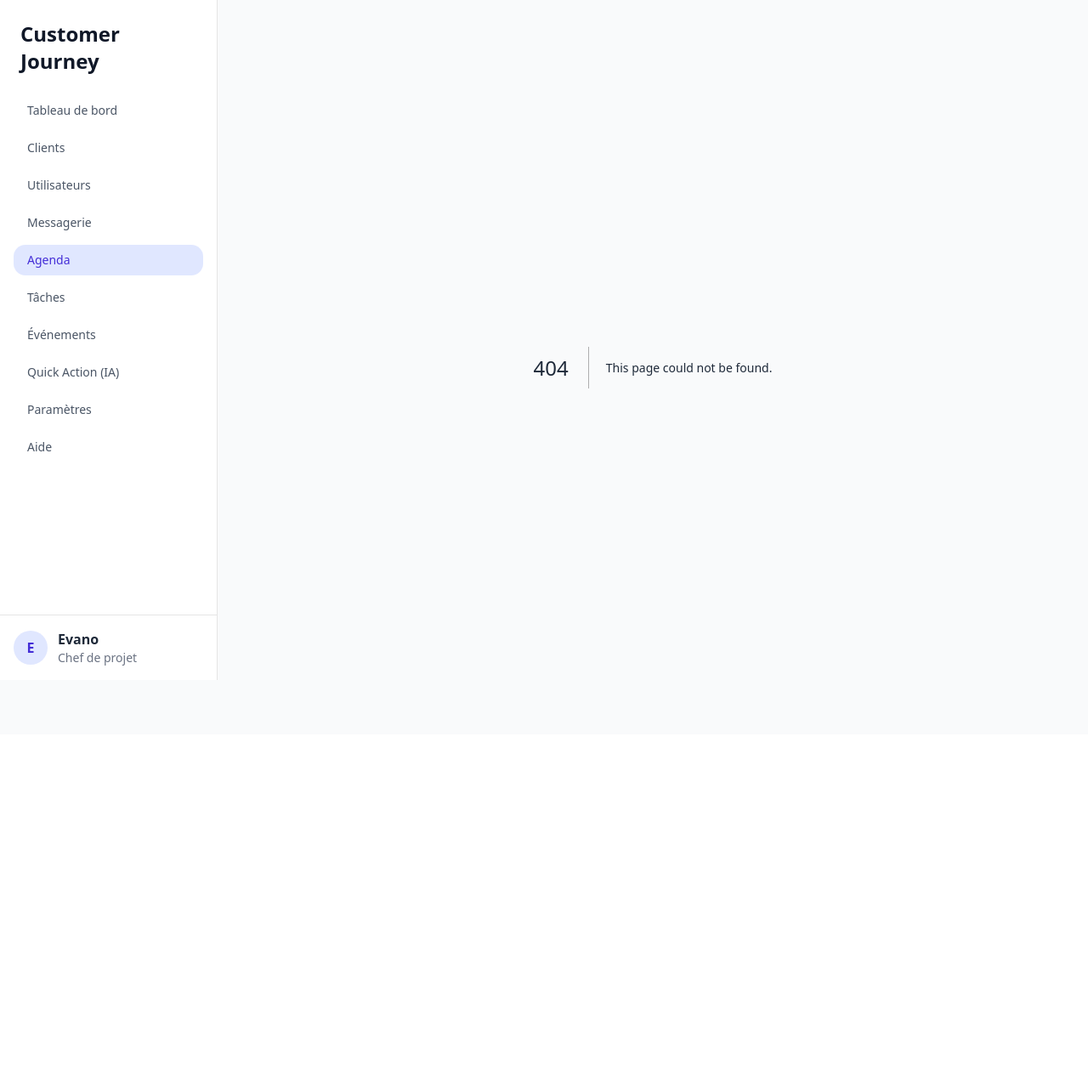
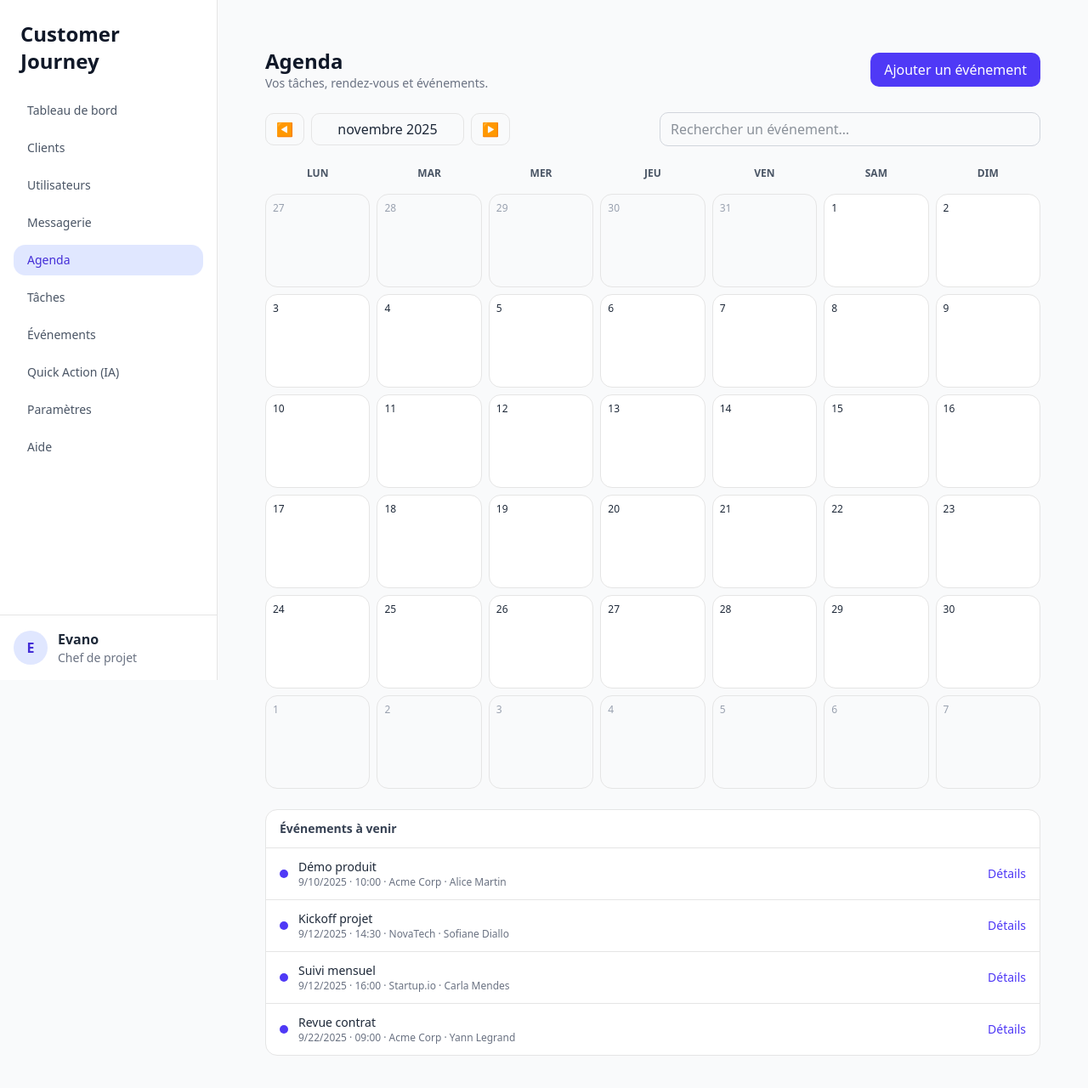
Before and after one commit to ismailAchibat/customer-journey, a Next.js app: page /agenda in a window 1280 px wide. Before the commit this address had no page. Shown: the top 1280 px of the page at 85% size. Before the commit the page ends 864 px from the top, so only its background shows below. Built offline with nearby package versions, Linux system fonts and the light colour scheme.

Commit message:
Page agenda

```diff
--- /dev/null
+++ b/app/agenda/page.tsx
@@ -0,0 +1,163 @@
+"use client";
+
+import { useMemo, useState } from "react";
+
+// Schéma Calendar (mock)
+type EventItem = {
+    id: string;
+    Client: string;
+    subject: string;
+    date: string; // ISO date (yyyy-mm-dd)
+    time: string; // "HH:MM"
+    duration: number; // minutes
+    User: string; // user id ou nom
+};
+
+const MOCK_EVENTS: EventItem[] = [
+    { id: "EV-001", Client: "Acme Corp", subject: "Démo produit", date: "2025-09-10", time: "10:00", duration: 60, User: "Alice Martin" },
+    { id: "EV-002", Client: "NovaTech", subject: "Kickoff projet", date: "2025-09-12", time: "14:30", duration: 90, User: "Sofiane Diallo" },
+    { id: "EV-003", Client: "Startup.io", subject: "Suivi mensuel", date: "2025-09-12", time: "16:00", duration: 45, User: "Carla Mendes" },
+    { id: "EV-004", Client: "Acme Corp", subject: "Revue contrat", date: "2025-09-22", time: "09:00", duration: 30, User: "Yann Legrand" },
+];
+
+function getMonthMatrix(year: number, monthIndex: number) {
+    // monthIndex: 0-11
+    const first = new Date(year, monthIndex, 1);
+    const start = new Date(first);
+    start.setDate(first.getDate() - ((first.getDay() + 6) % 7)); // Lundi = début
+    const weeks: Date[][] = [];
+    for (let w = 0; w < 6; w++) {
+        const week: Date[] = [];
+        for (let d = 0; d < 7; d++) {
+            const day = new Date(start);
+            day.setDate(start.getDate() + w * 7 + d);
+            week.push(day);
+        }
+        weeks.push(week);
+    }
+    return weeks;
+}
+
+export default function AgendaPage() {
+    const now = new Date();
+    const [year, setYear] = useState(now.getFullYear());
+    const [month, setMonth] = useState(now.getMonth());
+
+    const matrix = useMemo(() => getMonthMatrix(year, month), [year, month]);
+    const eventsByDay = useMemo(() => {
+        const map = new Map<string, EventItem[]>();
+        for (const ev of MOCK_EVENTS) {
+            const k = ev.date;
+            map.set(k, [...(map.get(k) || []), ev]);
+        }
+        return map;
+    }, []);
+
+    const monthLabel = new Date(year, month, 1).toLocaleDateString("fr-FR", {
+        month: "long",
+        year: "numeric",
+    });
+
+    const gotoPrev = () => {
+        const m = month - 1;
+        if (m < 0) {
+            setMonth(11);
+            setYear((y) => y - 1);
+        } else setMonth(m);
+    };
+    const gotoNext = () => {
+        const m = month + 1;
+        if (m > 11) {
+            setMonth(0);
+            setYear((y) => y + 1);
+        } else setMonth(m);
+    };
+
+    return (
+        <div className="p-6">
+            <div className="mb-6 flex items-center justify-between">
+                <div>
+                    <h1 className="text-2xl font-semibold text-gray-900">Agenda</h1>
+                    <p className="text-sm text-gray-500">Vos tâches, rendez-vous et événements.</p>
+                </div>
+                <button className="rounded-lg bg-indigo-600 px-4 py-2 text-white hover:bg-indigo-700">
+                    Ajouter un événement
+                </button>
+            </div>
+
+            {/* Barre mois + recherche simple */}
+            <div className="mb-4 flex items-center justify-between gap-3">
+                <div className="flex items-center gap-2">
+                    <button onClick={gotoPrev} className="rounded-lg border px-3 py-1.5 hover:bg-gray-50">◀</button>
+                    <div className="min-w-[180px] rounded-lg border px-3 py-1.5 text-center font-medium">
+                        {monthLabel}
+                    </div>
+                    <button onClick={gotoNext} className="rounded-lg border px-3 py-1.5 hover:bg-gray-50">▶</button>
+                </div>
+                <input
+                    placeholder="Rechercher un événement…"
+                    className="h-10 w-full max-w-md rounded-lg border border-gray-300 px-3 focus:outline-none focus:ring-2 focus:ring-indigo-500"
+                />
+            </div>
+
+            {/* Grille calendrier (lundi-dimanche) */}
+            <div className="grid grid-cols-7 gap-2">
+                {["Lun", "Mar", "Mer", "Jeu", "Ven", "Sam", "Dim"].map((d) => (
+                    <div key={d} className="px-2 py-2 text-center text-xs font-semibold uppercase text-gray-600">
+                        {d}
+                    </div>
+                ))}
+                {matrix.flat().map((day, idx) => {
+                    const inMonth = day.getMonth() === month && day.getFullYear() === year;
+                    const key = day.toISOString().slice(0, 10);
+                    const evts = eventsByDay.get(key) || [];
+                    return (
+                        <div
+                            key={idx}
+                            className={`min-h-[110px] rounded-xl border p-2 ${inMonth ? "bg-white" : "bg-gray-50 text-gray-400"}`}
+                        >
+                            <div className="mb-1 text-xs font-medium">{day.getDate()}</div>
+                            <div className="space-y-1">
+                                {evts.slice(0, 3).map((ev) => (
+                                    <div
+                                        key={ev.id}
+                                        title={`${ev.subject} • ${ev.time}`}
+                                        className="truncate rounded-md bg-indigo-50 px-2 py-1 text-xs text-indigo-700"
+                                    >
+                                        {ev.time} · {ev.subject}
+                                    </div>
+                                ))}
+                                {evts.length > 3 && (
+                                    <div className="truncate rounded-md bg-gray-100 px-2 py-1 text-xs text-gray-600">
+                                        +{evts.length - 3} autre(s)
+                                    </div>
+                                )}
+                            </div>
+                        </div>
+                    );
+                })}
+            </div>
+
+            {/* Liste des événements du mois (compacte) */}
+            <div className="mt-6 rounded-xl border bg-white">
+                <div className="border-b px-4 py-3 text-sm font-semibold text-gray-700">Événements à venir</div>
+                <ul className="divide-y">
+                    {MOCK_EVENTS.map((e) => (
+                        <li key={e.id} className="flex items-center justify-between px-4 py-3 text-sm">
+                            <div className="flex min-w-0 items-center gap-3">
+                                <span className="inline-flex h-2.5 w-2.5 rounded-full bg-indigo-600" />
+                                <div className="truncate">
+                                    <div className="truncate font-medium">{e.subject}</div>
+                                    <div className="text-xs text-gray-500">
+                                        {new Date(e.date).toLocaleDateString()} · {e.time} · {e.Client} · {e.User}
+                                    </div>
+                                </div>
+                            </div>
+                            <button className="text-indigo-600 hover:underline">Détails</button>
+                        </li>
+                    ))}
+                </ul>
+            </div>
+        </div>
+    );
+}
```
